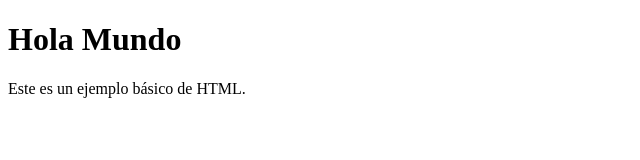
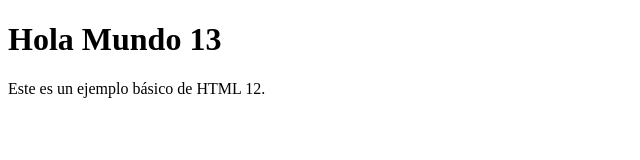
Before and after one commit to taiiel/prueba2, a plain HTML site: page index.html in a window 1280 px wide. Shown: the full height of the page, 0-640 px from the left. Drawn offline with Linux system fonts and the light colour scheme.

Commit message:
Update index.html

```diff
--- a/index.html
+++ b/index.html
@@ -1,10 +1,10 @@
 <!DOCTYPE html>
 <html>
 <head>
-    <title>Hola Mundo</title>
+    <title>Hola Mundo 14</title>
 </head>
 <body>
-    <h1>Hola Mundo</h1>
-    <p>Este es un ejemplo básico de HTML.</p>
+    <h1>Hola Mundo 13</h1>
+    <p>Este es un ejemplo básico de HTML 12.</p>
 </body>
 </html>
```
